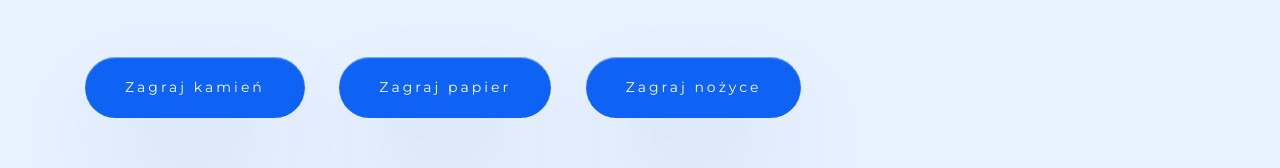
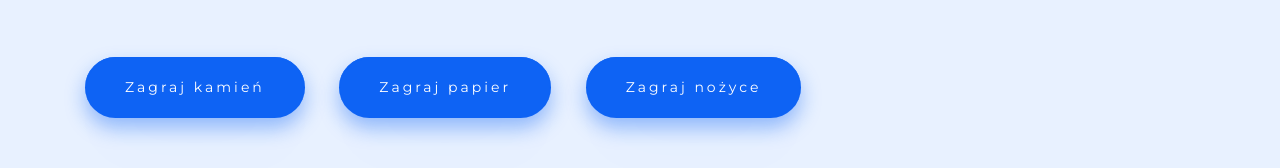
Before and after one commit to Variic/javascript-prework, a website: page index.html in a window 1280 px wide. Shown: the part 433-601 px from the top of the page. Drawn offline with nearby package versions, Linux system fonts and the light colour scheme.

Commit message:
ADD LAST HTML AND CSS MODYFICATION TODAY - BTN BOXSHADOW

```diff
--- a/css/style.css
+++ b/css/style.css
@@ -24,7 +24,7 @@ button{
   font-size: 14px;
   font-weight: 500;
   letter-spacing: 3px;
-  box-shadow: rgba(255, 255, 255, 0.5) 0px 1px 1px 0px inset, rgba(50, 50, 93, 0.25) 0px 50px 100px -20px, rgba(0, 0, 0, 0.3) 0px 30px 60px -30px;
+  box-shadow: rgb(14 99 244) 0px 1px 1px 0px inset, rgb(14 99 244 / 40%) 0px 10px 20px 0px, rgb(14 99 244) 0px 30px 60px -30px;
 }
 
 /* CONTENT TEXT */
```
